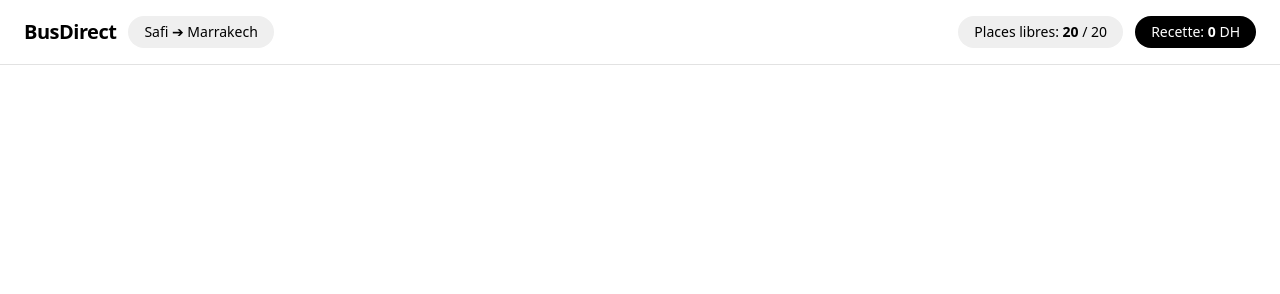
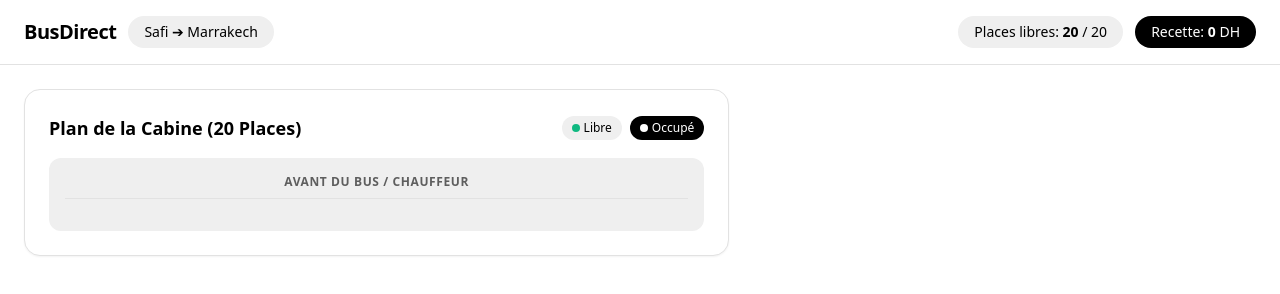
Before and after one commit to NidalJM/Bus-Direct, a website: page index.html in a window 1280 px wide. Drawn offline with nearby package versions, Linux system fonts and the light colour scheme.

Commit message:
Added cabin map with grid layout

```diff
--- a/index.html
+++ b/index.html
@@ -43,6 +43,33 @@
     </header>
 
     <main class="max-w-7xl mx-auto p-6 grid grid-cols-1 lg:grid-cols-12 gap-8">
+        <section class="lg:col-span-7 flex flex-col gap-6">
+
+            <div class="bg-white rounded-2xl border border-brand-border p-6 shadow-sm">
+                <div class="flex justify-between items-center mb-4">
+                    <h2 class="text-lg font-bold">Plan de la Cabine (20 Places)</h2>
+                    <div class="flex items-center gap-2 text-xs font-medium">
+                        <span class="inline-flex items-center gap-1 bg-brand-soft px-2.5 py-1 rounded-full">
+                            <span class="w-2 h-2 rounded-full bg-emerald-500"></span> Libre
+                        </span>
+                        <span class="inline-flex items-center gap-1 bg-brand-black text-white px-2.5 py-1 rounded-full">
+                            <span class="w-2 h-2 rounded-full bg-white"></span> Occupé
+                        </span>
+                    </div>
+                </div>
+
+                <div class="bg-brand-soft rounded-xl p-4">
+                    <div
+                        class="text-center text-xs font-semibold text-brand-body uppercase tracking-wider mb-4 pb-2 border-b border-brand-border">
+                        Avant du Bus / Chauffeur
+                    </div>
+
+                    <div id="cabin-grid" class="grid grid-cols-4 gap-3 max-w-md mx-auto">
+                    </div>
+                </div>
+            </div>
+
+        </section>
     </main>
 </body>
 
```
